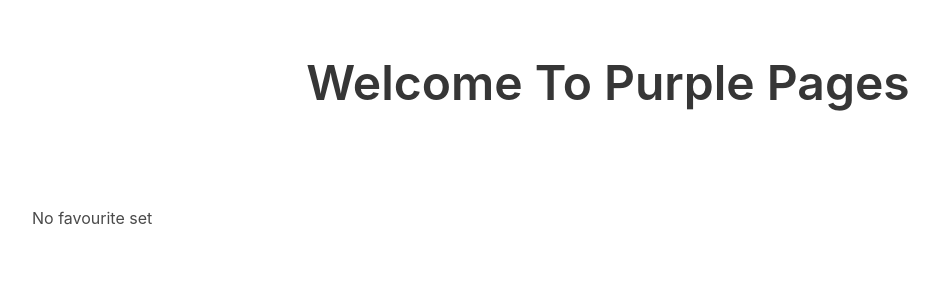
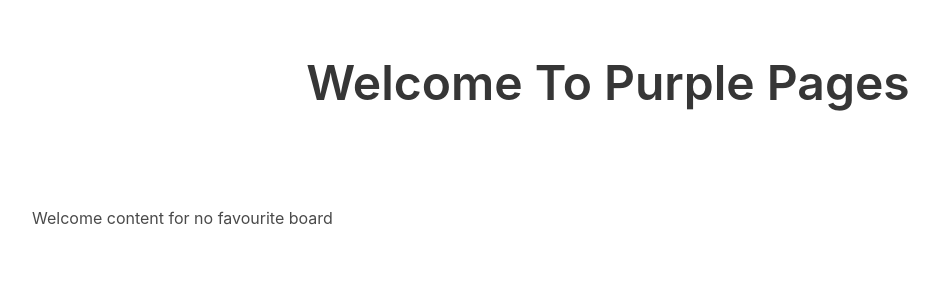
Before and after one commit to davebland/purple-pages, a Django app: page / in a window 1280 px wide. Shown: the part 62-362 px from the top of the page, without its empty margins (32-971 px from the left). Run offline with Django 3.2, Linux system fonts and the light colour scheme; parts of the project's set-up code (start-up, migrations or seed data) failed here and were passed over.

Commit message:
save favourite board function updated to commit board into user profile, updated template logic

```diff
--- a/boards/views.py
+++ b/boards/views.py
@@ -3,11 +3,11 @@ from django.http import Http404
 from django.forms.models import model_to_dict
 from django.template.loader import render_to_string
 from django.contrib.auth.decorators import login_required
+from django.contrib.auth.models import User
 
 from .models import Board
 from .forms import BoardForm
 from adverts.views import get_ads
-from accounts.models import PPUser
 
 
 def get_active_board_list():
@@ -47,9 +47,11 @@ def set_favourite_board(request, board_pk, set_unset=False):
         if set_unset:
             # Set favourite in PPUser profile
             request.user.ppuser.favourite_board = Board.objects.get(pk=board_pk)
+            request.user.ppuser.save()
         else:
             # Unset favourite in PPUser profile
             request.user.ppuser.favourite_board = None
+            request.user.ppuser.save()
     else:
         # Set or unset favourite board in local cookie
         if set_unset:
--- a/home/templates/home.html
+++ b/home/templates/home.html
@@ -1,4 +1,8 @@
 {% extends 'base.html' %}
 {% block main-content %}
-    {{ favourite_notice_board }}
+    {% if favourite_notice_board %}
+        {{ favourite_notice_board }}
+    {% else %}
+        Welcome content for no favourite board
+    {% endif %}
 {% endblock %}
--- a/home/views.py
+++ b/home/views.py
@@ -6,12 +6,12 @@ def home(request):
     """ Generate Application Home Page """
     # If favourite_board in user or session return that board rather than default content
 
-    if request.user.is_authenticated:
+    if request.user.is_authenticated and request.user.ppuser.favourite_board:
         favourite_notice_board = get_notice_board(request.user.ppuser.favourite_board.pk)
     elif 'favourite_board' in request.session:
         favourite_notice_board = get_notice_board(request.session['favourite_board'])
     else:
-        favourite_notice_board = "No favourite set"
+        favourite_notice_board = None
 
     return render(request, 'home.html', {'page_title':"Welcome To Purple Pages", 'favourite_notice_board': favourite_notice_board })
 
```
